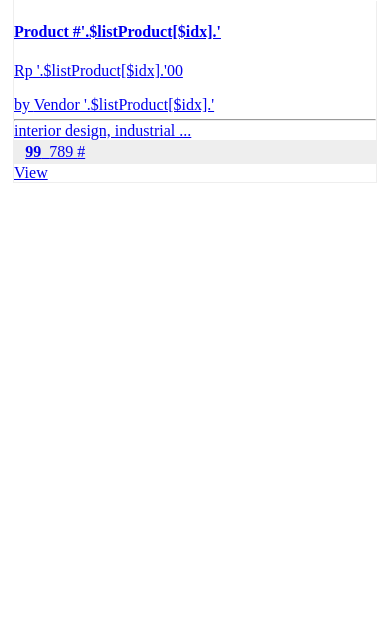
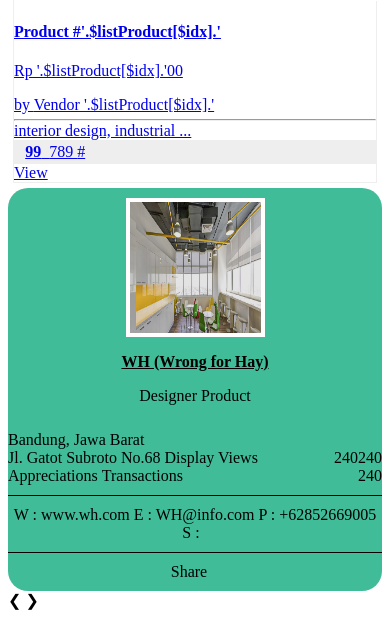
Before and after one commit to chanjr152/KrafIDEA.co.id, a CodeIgniter app: the page made by application/views/detailproduct_view.php in a window 390 px wide; the page is wider, and only the part inside the window is pictured. Shown: the part 4443-5061 px from the top of that part. Before the commit the page ends 4626 px from the top of that part, so only its background shows below. Run offline with CodeIgniter, Linux system fonts and the light colour scheme; data that the repository does not hold is empty.

Commit message:
new mobile page (supplier and detail product not complete)

```diff
--- a/application/controllers/Supplier.php
+++ b/application/controllers/Supplier.php
@@ -7,12 +7,13 @@ class Supplier extends CI_Controller {
 		parent::__construct();
 		$this->load->library('MasterPage');
 		$this->load->library('Image');
+		$this->load->helper("url");
 	}
 
 	public function index()
 	{
 		$this->masterpage->setMasterPage('masterpage_default');
-		$data['product'] = $this->image->ImageProduct();
+		$data['product'] = $this->image->ImageProduct2();
 		$this->masterpage->addContentPage('supplier_view','Content',$data);
 		$this->masterpage->show();
 	}
--- a/application/views/detailproduct_view.php
+++ b/application/views/detailproduct_view.php
@@ -1,5 +1,5 @@
 <div class="clearfix"></div>
-<div class="supplier">
+<div class="supplier container hidden-xs">
 	<div class="supplier-profil">
 		<div class="supplier-logo">
 			<img src="<?php echo base_url().'assets/images/slider/bnr.jpg'; ?>" width="100" height="200" class="img-circle">
@@ -153,11 +153,11 @@
 			</div>
 		</div>
 	</div>
-
 </div>
 <div class="clearfix"></div>
+<?php $this->load->view("mobile/detailproduct_mobile"); ?>
 <script type="text/javascript">
-	$(document).ready(function(){
-		$("#autotext").textfit('bestfit');
-	}
+	// $(document).ready(function(){
+	// 	$("#autotext").textfit('bestfit');
+	// });
 </script>
--- /dev/null
+++ b/application/views/mobile/detailproduct_mobile.php
@@ -0,0 +1,42 @@
+<link rel="stylesheet" type="text/css" href="<?=base_url('assets/added/page/detailproductMobile.css');?>">
+<link rel="stylesheet" type="text/css" href="<?=base_url('assets/added/page/supplierMobile.css');?>">
+<div class="container visible-xs">
+	<div class="mobile-profil-cst col-xs-12">
+		<img src="<?=base_url('assets/images/slider/bnr.jpg');?>" class="img-circle img-cst" alt="Profil Supplier" width="131px" height="131px">
+		<div class="info-part1-cst">
+			<p class="part1-cst"><strong>WH (Wrong for Hay)</strong></p>
+			<p>Designer Product</p>
+		</div>
+		<div class="info-part2-cst">
+			<label><i class="fa fa-map fa-lg" aria-hidden="true"></i> Bandung, Jawa Barat <br> Jl. Gatot Subroto No.68</label>
+			<label style="float:right;">240</label>
+			<label><i class="fa fa-eye fa-lg" aria-hidden="true"></i> Display Views</label>
+			<label style="float:right;">240</label>
+			<label><i class="fa fa-thumbs-o-up fa-lg" aria-hidden="true"></i> Appreciations</label>
+			<label style="float:right;">240</label>
+			<label><i class="fa fa-sign-language fa-lg" aria-hidden="true"></i> Transactions</label>
+		</div>
+		<div class="info-part3-cst">
+			<label>W : www.wh.com </label>
+			<label>E : WH@info.com </label>
+			<label>P : +62852669005 </label>
+			<label>S : <i class="fa fa-instagram fa-lg" aria-hidden="true"> &nbsp;</i> <i class="fa fa-facebook fa-lg" aria-hidden="true"> </i> </label>
+		</div>
+		<div class="info-part4-cst">
+			<label>Share</label>
+			<label><i class="fa fa-instagram fa-lg"></i>&nbsp;<i class="fa fa-facebook-square fa-lg"></i>&nbsp;<i class="fa fa-twitter-square fa-lg"></i> </label>
+		</div>
+	</div>
+</div>
+<div class="container visible-xs">
+	<div class="slideshow-container">
+	 	<?php echo $product ?>
+		<a class="prev" onclick="plusSlides(this, -1)">&#10094;</a>
+		<a class="next" onclick="plusSlides(this, 1)">&#10095;</a>
+	 </div>
+	<div style="text-align:center">
+		<span class="dot" onclick="currentSlide(1)"></span>
+		<span class="dot" onclick="currentSlide(2)"></span>
+		<span class="dot" onclick="currentSlide(3)"></span>
+	</div>
+</div>
--- a/application/views/supplier_view.php
+++ b/application/views/supplier_view.php
@@ -1,5 +1,5 @@
 <div class="clearfix"></div>
-<div class="supplier">
+<div class="supplier container hidden-xs">
 	<div class="supplier-profil">
 		<div class="supplier-logo">
 			<img src="<?php echo base_url().'assets/images/slider/bnr.jpg'; ?>" width="100" height="200" class="img-circle">
@@ -139,4 +139,5 @@
 		</div>
 	</div>
 </div>
+<?php $this->load->view("mobile/supplier_mobile"); ?>
 <div class="clearfix"></div>
--- /dev/null
+++ b/assets/added/page/supplierMobile.css
@@ -0,0 +1,69 @@
+.mobile-profil-cst{
+	background-color: #40BC99;
+	padding-top: 10px;
+	text-align: center;
+	border-radius: 20px;
+}
+.mobile-profil-cst .img-cst{
+	padding: 4px;
+	background-color: #fff;
+}
+
+.info-part1-cst .part1-cst{
+	text-decoration: underline;
+}
+
+.mobile-profil-cst .info-part2-cst{
+	text-align: left;
+	border-bottom: 1px solid black;
+	padding: 10px 0px 10px 0px;
+}
+
+.info-part3-cst{
+	padding: 10px 0px 10px 0px;
+	border-bottom: 1px solid black;
+}
+
+.info-part4-cst{
+	padding: 10px 0px 10px 0px;
+}
+
+.mobile-product-cst{
+	padding: 10px 0px 10px 0px;
+}
+
+.mobile-product-cst img{
+	width: 100%;
+}
+
+.item-produk-cst{
+	border:1px solid #eee;
+	padding: 0px;
+	margin: 1%;
+}
+
+.item-produk-cst:hover{
+	border:1px solid black;
+}
+
+.item-info-cst{
+	padding: 5px;
+	color: black;
+}
+
+.item-info-cst h4{
+	font-family: 'Dosis-Bold';
+	font-size: 0.95em;
+	font-weight: 500;
+	line-height: 1.1em;
+	text-transform: uppercase;
+}
+
+.item-info-cst p{
+	text-decoration: underline;
+}
+
+.item-footer-cst{
+	background: #eee;
+	padding: 3px 5px 3px 5px;
+}
```
Also changed, not shown: application/libraries/Image.php (+47 -0 lines), application/views/mobile/supplier_mobile.php (added, +41 -0 lines), assets/added/carousel.js (+10 -7 lines), assets/added/page/detailproductMobile.css (added), assets/css/bootstrap.css.
